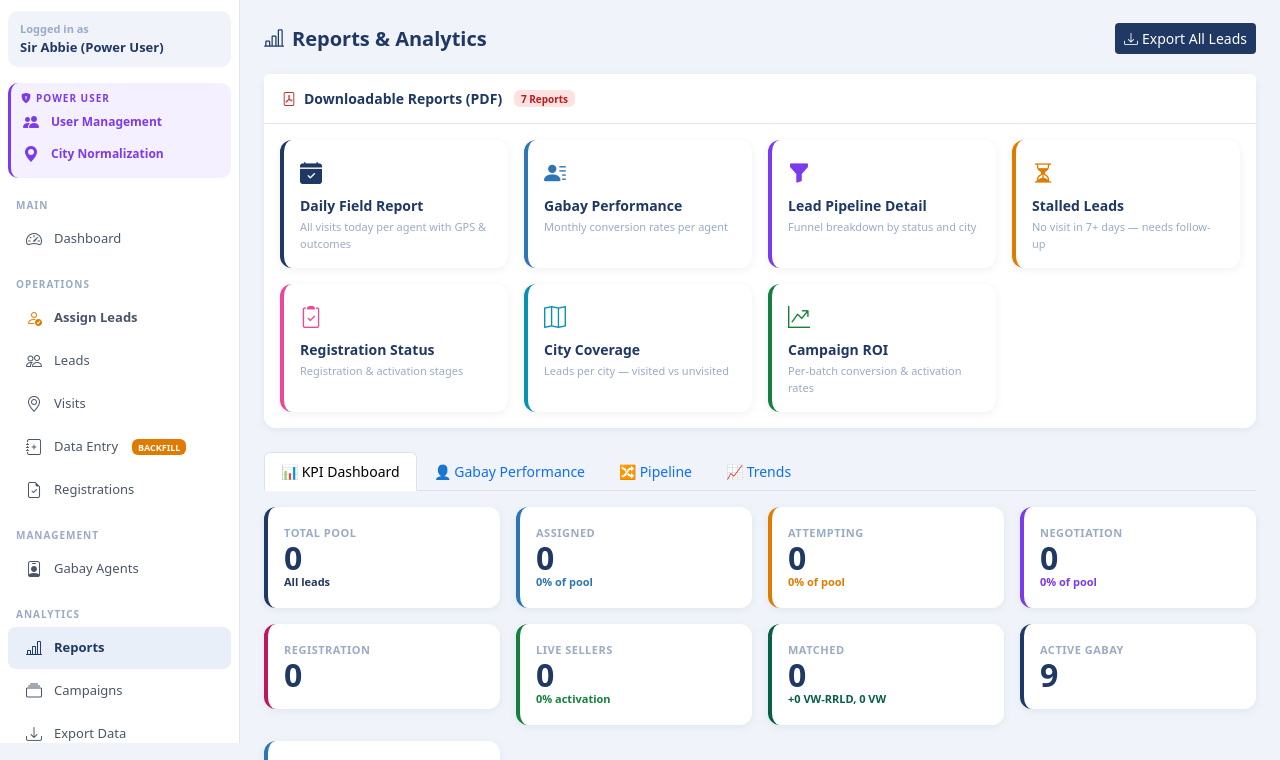
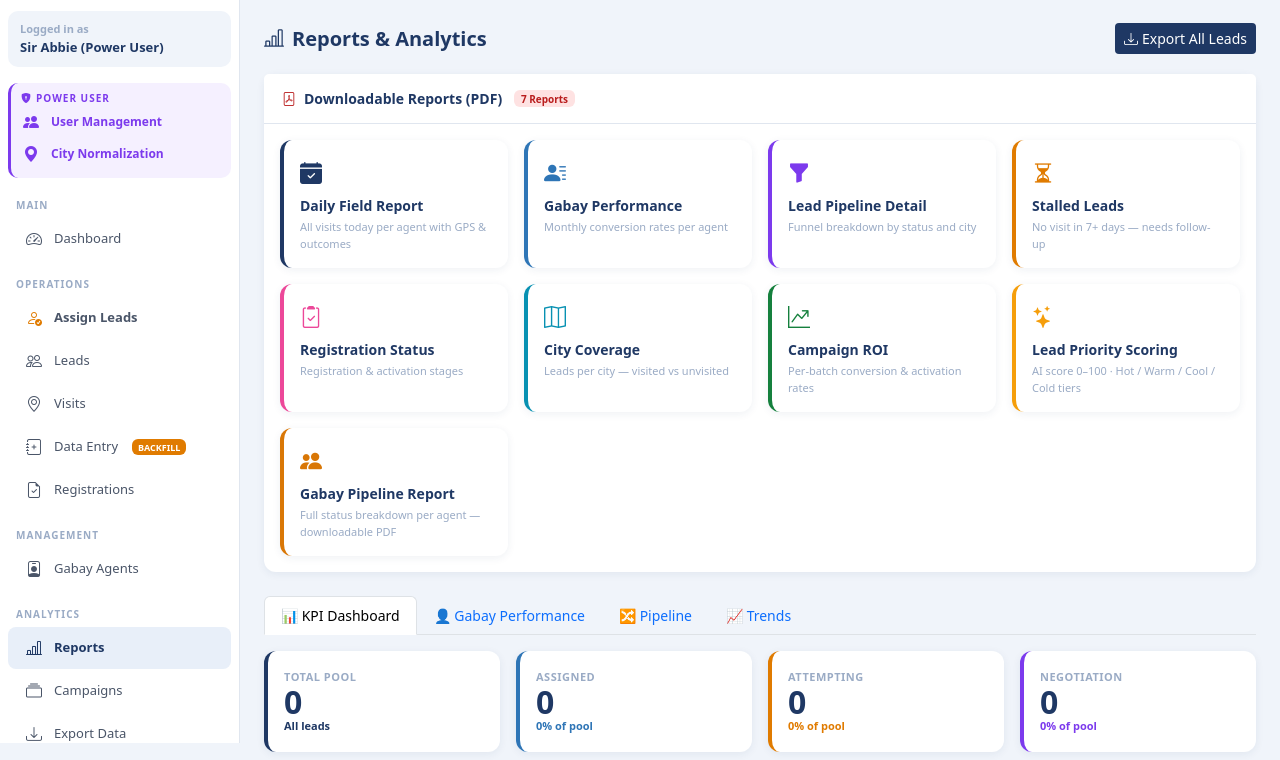
Before and after one commit to AbbieALtria/lsams, a Flask app: page /reports in a window 1280 px wide. Shown: the part 57-817 px from the top of the page. Run offline with Flask 3, Linux system fonts and the light colour scheme; a user stored in the database is signed in; data comes from the database, SQL or seed files in the repository; data that the repository does not hold is empty.

Commit message:
Add AI lead priority scoring model (0-100 conversion score)
- Enhanced conversion_score property on Lead model replacing basic
  priority_score: factors in priority tier, status stage, last 5 visit
  outcomes (recency-weighted), days since last visit, follow-up
  compliance, contact info completeness, and age penalty
- conversion_tier property: Hot>=70, Warm>=50, Cool>=30, Cold<30
- New /reports/lead-scoring route: full ranked table with score rings,
  tier filters, gabay filter, PDF export (landscape A4)
- Score badges (icon + number) added to gabay My Leads list
- Lead Priority Scoring card added to Reports index page

Co-Authored-By: Claude Sonnet 4.6 <noreply@anthropic.com>

```diff
--- a/app.py
+++ b/app.py
@@ -1533,6 +1533,44 @@ def report_campaign_roi():
     return render_template('reports/campaign_roi.html', batches=batches, now=datetime.utcnow())
 
 
+@app.route('/reports/lead-scoring')
+@login_required
+def report_lead_scoring():
+    if not current_user.is_supervisor:
+        flash('Access denied.', 'danger')
+        return redirect(url_for('reports'))
+
+    gabay_filter = request.args.get('gabay', type=int)
+    tier_filter  = request.args.get('tier', '')
+    status_filter = request.args.get('status', '')
+
+    q = Lead.query.filter(Lead.status.notin_(['pool', 'live', 'matched', 'closed']))
+    if gabay_filter:
+        q = q.filter_by(gabay_id=gabay_filter)
+    if status_filter:
+        q = q.filter_by(status=status_filter)
+
+    leads = q.all()
+
+    # Score and sort in Python (scoring uses visit relationship)
+    scored = sorted(leads, key=lambda l: l.conversion_score, reverse=True)
+
+    if tier_filter:
+        scored = [l for l in scored if l.conversion_tier[0].lower() == tier_filter.lower()]
+
+    gabay_users = User.query.filter_by(role='gabay', is_active=True).order_by(User.full_name).all()
+
+    tier_counts = {'Hot': 0, 'Warm': 0, 'Cool': 0, 'Cold': 0}
+    for l in leads:
+        tier_counts[l.conversion_tier[0]] += 1
+
+    return render_template('reports/lead_scoring.html',
+        leads=scored, gabay_users=gabay_users,
+        gabay_filter=gabay_filter, tier_filter=tier_filter,
+        status_filter=status_filter, tier_counts=tier_counts,
+        now=datetime.utcnow())
+
+
 @app.route('/reports/gabay-pipeline')
 @login_required
 def report_gabay_pipeline():
--- a/models.py
+++ b/models.py
@@ -142,38 +142,119 @@ class Lead(db.Model):
         return (datetime.utcnow() - last.visited_at).days
 
     @property
+    def conversion_score(self):
+        """
+        AI-style lead conversion score 0–100.
+        Higher = more likely to register on Lazada soon.
+
+        Factors (max points):
+          Priority tier          : 20
+          Status progression     : 20
+          Visit outcome momentum : 25
+          Recency of last visit  : 15
+          Follow-up compliance   : 10
+          Lead age penalty       : -10 max
+          Rejection signal       : -20
+        """
+        score = 0
+
+        # ── 1. Priority tier (20 pts) ────────────────────────────────────
+        tier_pts = {'P0': 20, 'P1': 15, 'P2': 10, 'P3': 5}
+        score += tier_pts.get(self.priority_tier or '', 8)
+
+        # ── 2. Status progression (20 pts) ──────────────────────────────
+        status_pts = {
+            'pool': 0, 'assigned': 4, 'attempting': 8,
+            'negotiation': 16, 'registration': 20,
+            'live': 20, 'matched': 20, 'closed': 0,
+        }
+        score += status_pts.get(self.status, 0)
+
+        # ── 3. Visit outcome momentum (25 pts) ──────────────────────────
+        # Look at last 5 visits, most recent weighted more
+        outcome_pts = {
+            'interested':     10,
+            'callback':        8,
+            'follow_up':       5,
+            'not_home':        2,
+            'rejected':      -15,
+            'not_interested': -15,
+            'registered':     12,
+        }
+        recent_visits = self.visits.order_by(Visit.visited_at.desc()).limit(5).all()
+        visit_score = 0
+        for i, v in enumerate(recent_visits):
+            weight = 1.0 - (i * 0.15)  # most recent = weight 1.0, drops 15% each
+            visit_score += outcome_pts.get(v.outcome or '', 0) * weight
+        score += max(-20, min(25, int(visit_score)))
+
+        # ── 4. Recency of last visit (15 pts) ───────────────────────────
+        lvd = self.last_visit_days
+        if lvd is None:
+            recency = -5   # never visited = slightly negative
+        elif lvd <= 2:
+            recency = 15
+        elif lvd <= 5:
+            recency = 12
+        elif lvd <= 10:
+            recency = 8
+        elif lvd <= 21:
+            recency = 4
+        elif lvd <= 45:
+            recency = 0
+        else:
+            recency = -8   # very stale
+        score += recency
+
+        # ── 5. Follow-up compliance (10 pts) ────────────────────────────
+        # If last visit set a follow-up and it's due/overdue = urgent
+        last_v = self.latest_visit
+        if last_v and last_v.follow_up_date:
+            days_to_fu = (last_v.follow_up_date - datetime.utcnow().date()).days
+            if -3 <= days_to_fu <= 1:
+                score += 10   # due today ±3 days
+            elif days_to_fu < -3:
+                score += 5    # overdue — still relevant
+            elif days_to_fu <= 7:
+                score += 6    # coming up soon
+
+        # ── 6. Lead age penalty (up to -10) ─────────────────────────────
+        age = self.age_days
+        if age > 60:
+            score -= 10
+        elif age > 30:
+            score -= 5
+
+        # ── 7. Has social media / contact info bonus ─────────────────────
+        if self.link or self.social_media_link:
+            score += 3
+        if self.contact_number:
+            score += 2
+
+        return max(0, min(100, score))
+
+    @property
+    def conversion_tier(self):
+        """Returns (label, color, bg, icon) based on conversion_score."""
+        s = self.conversion_score
+        if s >= 70:
+            return ('Hot',    '#b91c1c', '#fee2e2', '🔥')
+        if s >= 50:
+            return ('Warm',   '#d97706', '#fef3c7', '⚡')
+        if s >= 30:
+            return ('Cool',   '#2563eb', '#dbeafe', '📋')
+        return     ('Cold',   '#6b7280', '#f3f4f6', '🧊')
+
+    @property
     def priority_score(self):
-        score = 0
-        # Age penalty: 1pt per day assigned, capped at 20
-        score += min(self.age_days, 20)
-        # High-value statuses need faster action
-        if self.status == 'negotiation':
-            score += 15
-        elif self.status == 'registration':
-            score += 12
-        elif self.status == 'attempting':
-            score += 5
-        # Stalled penalty: no visit in 7+ days
-        lvd = self.last_visit_days
-        if lvd is None and self.status in ('assigned', 'attempting', 'negotiation'):
-            score += 10  # never visited
-        elif lvd is not None and lvd >= 7:
-            score += 8   # visited but stalled
-        return score
+        return self.conversion_score
 
     @property
     def priority_label(self):
-        s = self.priority_score
-        lvd = self.last_visit_days
-        no_visit = lvd is None and self.status in ('assigned', 'attempting', 'negotiation')
-        stalled = (lvd is not None and lvd >= 7) or no_visit
-        if stalled:
-            return ('Stalled', '#b91c1c', 'bi-exclamation-triangle-fill')
-        if s >= 25:
-            return ('Hot', '#E07B00', 'bi-fire')
-        if s >= 12:
-            return ('Warm', '#2E75B6', 'bi-arrow-up-circle-fill')
-        return ('Normal', '#15803d', 'bi-check-circle')
+        label, color, bg, icon = self.conversion_tier
+        icon_map = {'Hot': 'bi-fire', 'Warm': 'bi-lightning-charge-fill',
+                    'Cool': 'bi-arrow-up-circle-fill', 'Cold': 'bi-snow'}
+        return (label, color, icon_map.get(label, 'bi-circle'))
 
 
 class Visit(db.Model):
--- a/templates/reports/index.html
+++ b/templates/reports/index.html
@@ -101,6 +101,30 @@
               <div style="font-size:22px;color:#15803d;margin-bottom:6px"><i class="bi bi-graph-up-arrow"></i></div>
               <div style="font-weight:700;color:#1F3864;font-size:14px">Campaign ROI</div>
               <div style="font-size:11px;color:#9aabc5;margin-top:3px">Per-batch conversion & activation rates</div>
+            </div>
+          </div>
+        </a>
+      </div>
+
+      <div class="col-md-4 col-lg-3">
+        <a href="{{ url_for('report_lead_scoring') }}" class="text-decoration-none">
+          <div class="card h-100" style="border-left:4px solid #f59e0b;transition:box-shadow 0.2s" onmouseover="this.style.boxShadow='0 4px 16px #f59e0b22'" onmouseout="this.style.boxShadow=''">
+            <div class="card-body py-3">
+              <div style="font-size:22px;color:#f59e0b;margin-bottom:6px"><i class="bi bi-stars"></i></div>
+              <div style="font-weight:700;color:#1F3864;font-size:14px">Lead Priority Scoring</div>
+              <div style="font-size:11px;color:#9aabc5;margin-top:3px">AI score 0–100 · Hot / Warm / Cool / Cold tiers</div>
+            </div>
+          </div>
+        </a>
+      </div>
+
+      <div class="col-md-4 col-lg-3">
+        <a href="{{ url_for('report_gabay_pipeline') }}" class="text-decoration-none">
+          <div class="card h-100" style="border-left:4px solid #d97706;transition:box-shadow 0.2s" onmouseover="this.style.boxShadow='0 4px 16px #d9770622'" onmouseout="this.style.boxShadow=''">
+            <div class="card-body py-3">
+              <div style="font-size:22px;color:#d97706;margin-bottom:6px"><i class="bi bi-people-fill"></i></div>
+              <div style="font-weight:700;color:#1F3864;font-size:14px">Gabay Pipeline Report</div>
+              <div style="font-size:11px;color:#9aabc5;margin-top:3px">Full status breakdown per agent — downloadable PDF</div>
             </div>
           </div>
         </a>
```
Also changed, not shown: templates/gabay_app/leads.html (+9 -1 lines), templates/reports/lead_scoring.html (added, +229 -0 lines).
